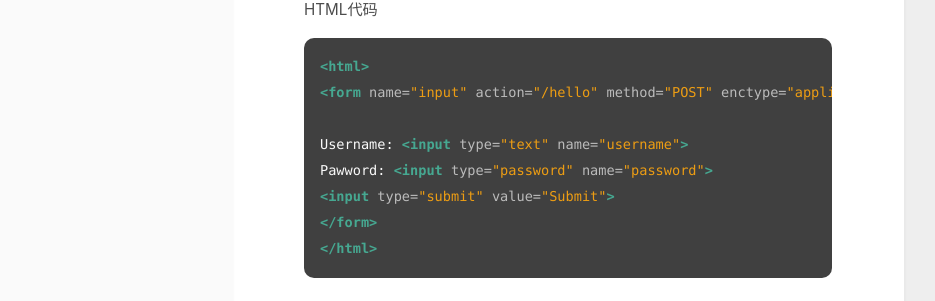
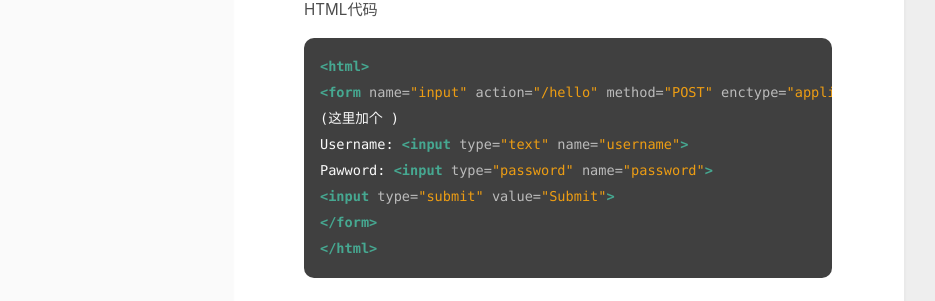
Before and after one commit to scatzero9/scatzero9.github.io, a Jekyll site: the page built from _posts/2020-12-28-GO简单显示html.md, in a window 1280 px wide. Shown: the part 898-1199 px from the top of the page, without its empty margins (216-1151 px from the left). Built offline with Jekyll 4.4.1, drawn with Linux system fonts in a browser that asks for light colours; some of the changed text lies outside the part shown.

Commit message:
修改文件: _posts/2020-12-28-GO简单显示html.md

````diff
--- a/_posts/2020-12-28-GO简单显示html.md
+++ b/_posts/2020-12-28-GO简单显示html.md
@@ -33,7 +33,7 @@ HTML代码<br>
 ```html
 <html>
 <form name="input" action="/hello" method="POST" enctype="application/x-www-form-urlencoded">
-{{.}}
+(这里加个{{.}} )
 Username: <input type="text" name="username">
 Pawword: <input type="password" name="password">
 <input type="submit" value="Submit">
@@ -59,4 +59,4 @@ func testTemplate(w http.ResponseWriter, r *http.Request) {
 ```
 这个处理器中，template.ParseFiles是用来处理模板文件的，它会返回一个模板和一个error，而把它包裹的template.Must则可以处理错误，经过template.Must处理后最终就只出来了个模板。<br>
 t.Execute是执行并传入数据，我的理解是第一个参数是传递的方向，第二个参数就是要传递的数据。<br>
-传递过去的数据会代替html里的{{.}}，就像上面显示的那样，hello world!代替了{{.}}并在页面上显示出来
+传递过去的数据会代替html里的{{.}}，就像上面图片里的那样，hello world!代替了{{.}}并在页面上显示出来
````
